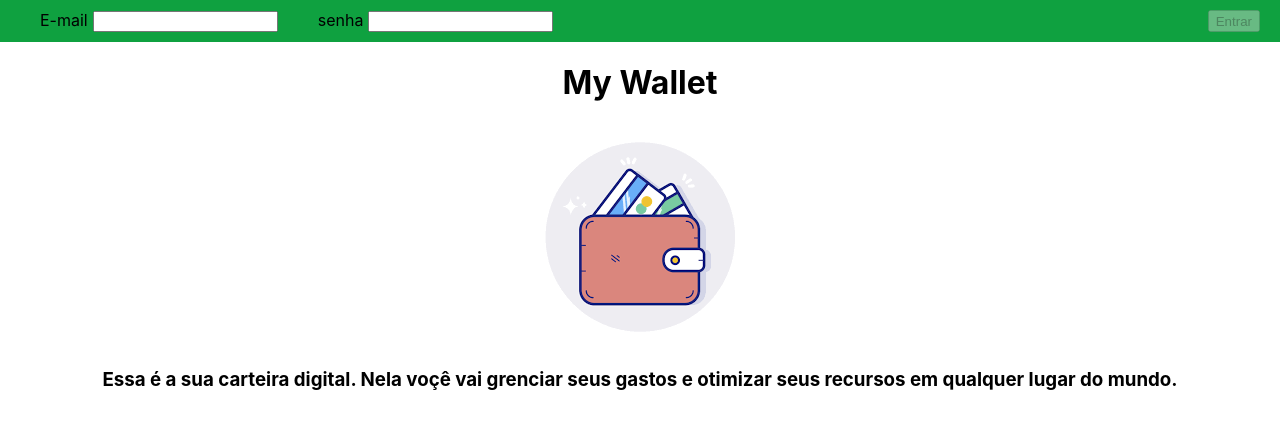
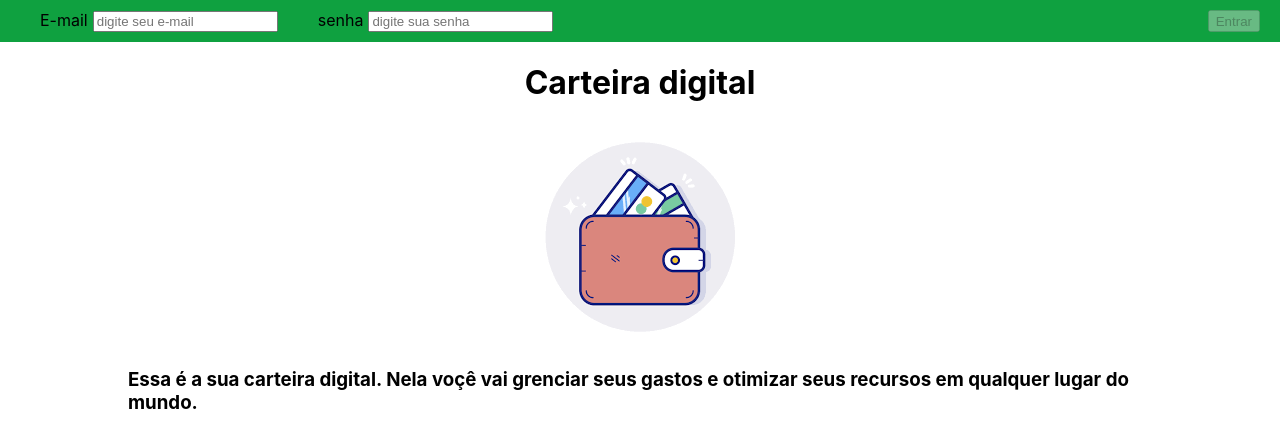
Before and after one commit to JohnataBarreto/my-wallet, a React (Create React App) app: page / in a window 1280 px wide. Shown: the top 448 px of the page. Built offline with nearby package versions, Linux system fonts and the light colour scheme.

Commit message:
feat: settings

```diff
--- a/src/pages/Login.css
+++ b/src/pages/Login.css
@@ -14,4 +14,7 @@ button {
   display: flex;
   flex-direction: column;
   align-items: center;
+  width: 80%;
+  margin-left: auto;
+  margin-right: auto;
 }
--- a/src/pages/Login.js
+++ b/src/pages/Login.js
@@ -75,6 +75,7 @@ class Login extends React.Component {
                 data-testid={ EMAIL_INPUT_TEST_ID }
                 onChange={ this.handleChange }
                 name="email"
+                placeholder='digite seu e-mail'
               />
             </label>
             <label htmlFor="senha">
@@ -86,6 +87,8 @@ class Login extends React.Component {
                 data-testid={ PASSWORD_INPUT_TEST_ID }
                 onChange={ this.handleChange }
                 name="senha"
+                placeholder='digite sua senha'
+
               />
             </label>
           </section>
@@ -99,7 +102,7 @@ class Login extends React.Component {
         </form>
         <div class="capa">
           <h1>
-            My Wallet
+            Carteira digital
           </h1>
           <img
             src={ WalettImage }
```
